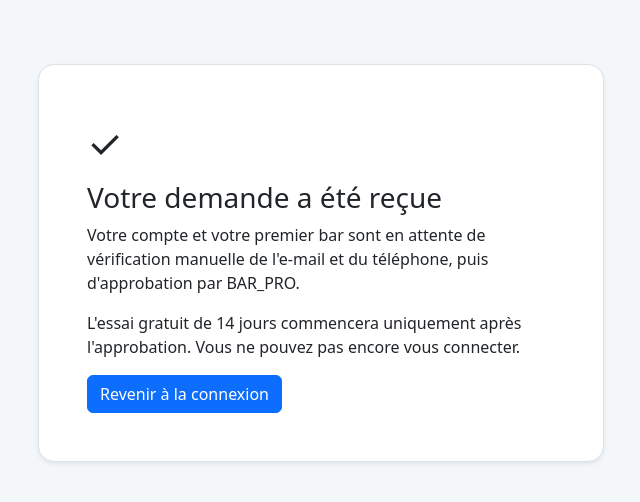
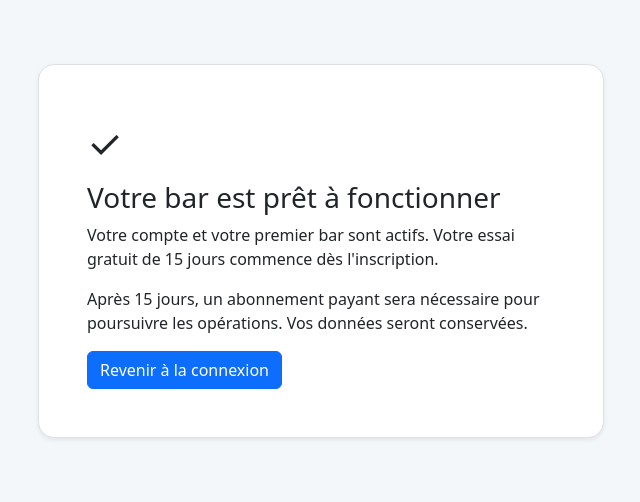
Before and after one commit to sandjongalex/bar_pro, a Flask app: template app/templates/owner_registration_sent.html in a window 1280 px wide. Shown: the top 502 px of the page, without its empty margins (319-959 px from the left). Run offline with Flask 3, Linux system fonts and the light colour scheme; the template is opened without the code that fills it, so the values that code supplies are empty; parts of the project's set-up code (start-up, migrations or seed data) failed here and were passed over.

Commit message:
chore: remove outdated 14-day approval message

```diff
--- a/app/templates/owner_registration_sent.html
+++ b/app/templates/owner_registration_sent.html
@@ -1,14 +1,14 @@
 <!doctype html>
 <html lang="fr">
 <head><meta charset="utf-8"><meta name="viewport" content="width=device-width,initial-scale=1">
-<title>Demande enregistrée · BAR_PRO</title>
+<title>Essai de 15 jours activé · BAR_PRO</title>
 <link href="https://cdn.jsdelivr.net/npm/bootstrap@5.3.3/dist/css/bootstrap.min.css" rel="stylesheet"></head>
 <body style="background:#f4f7fa">
 <main class="container" style="max-width:590px;margin:8vh auto">
 <section class="bg-white rounded-4 border shadow-sm p-4 p-md-5">
   <div style="font-size:2.5rem" aria-hidden="true">✓</div>
-  <h1 class="h3 mt-2">Votre demande a été reçue</h1>
-  <p>Votre compte et votre premier bar sont en attente de vérification manuelle de l'e-mail et du téléphone, puis d'approbation par BAR_PRO.</p>
-  <p>L'essai gratuit de 14 jours commencera uniquement après l'approbation. Vous ne pouvez pas encore vous connecter.</p>
+  <h1 class="h3 mt-2">Votre bar est prêt à fonctionner</h1>
+  <p>Votre compte et votre premier bar sont actifs. Votre essai gratuit de 15 jours commence dès l'inscription.</p>
+  <p>Après 15 jours, un abonnement payant sera nécessaire pour poursuivre les opérations. Vos données seront conservées.</p>
   <a class="btn btn-primary" href="{{ url_for('auth.web_login') }}">Revenir à la connexion</a>
 </section></main></body></html>
```
